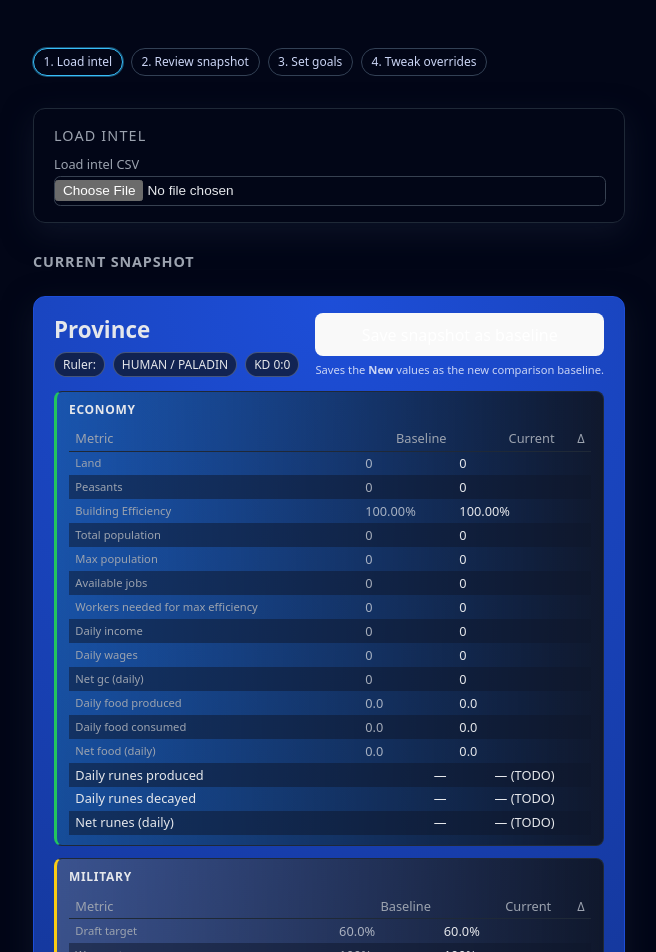
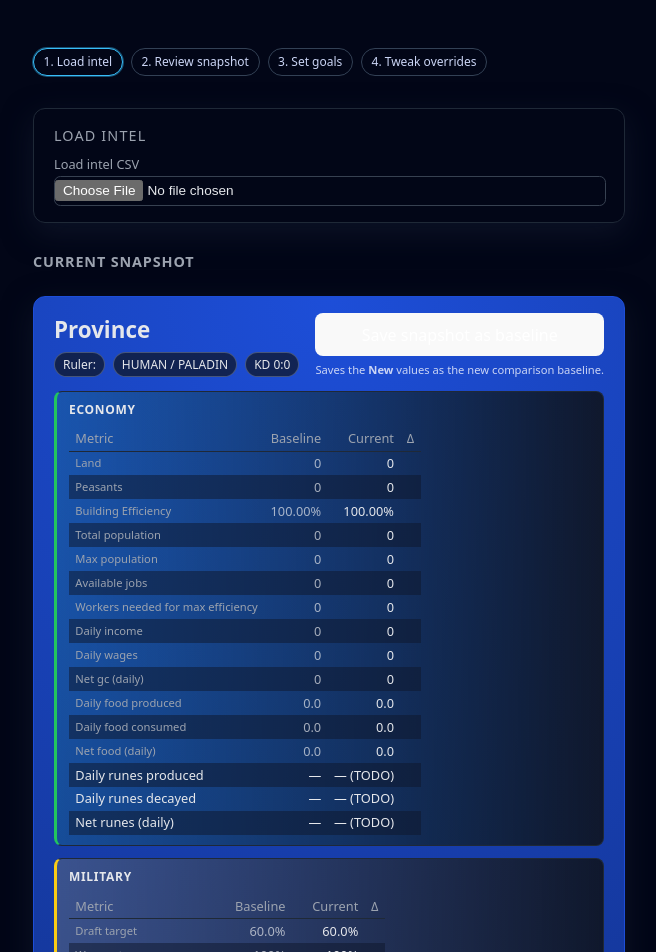
Before and after one commit to Kristoaster/utopia-province-sim, a React (Vite) app: page / in a window 1280 px wide. Shown: the top 952 px of the page, without its empty margins (311-967 px from the left). Built offline with nearby package versions, Linux system fonts and the light colour scheme.

Commit message:
WIP updating inputs and interface

```diff
--- a/src/App.css
+++ b/src/App.css
@@ -217,6 +217,24 @@ body {
 
 .buildings-table tbody tr:nth-child(even) {
     background: rgba(15, 23, 42, 0.5);
+}
+
+/* Make snapshot numeric columns right-aligned inside the tables */
+.buildings-table .snapshot-metric-value,
+.buildings-table .snapshot-metric-delta {
+    text-align: right;
+}
+
+/* Metric tables (Economy, Military, Networth) should size columns by content */
+.buildings-table.snapshot-metrics-table {
+    width: auto;        /* shrink to fit content instead of stretching to 100% */
+    table-layout: auto; /* let the browser size columns based on the widest cell */
+}
+
+/* Prevent wrapping so the widest value in each column defines the column width */
+.buildings-table.snapshot-metrics-table th,
+.buildings-table.snapshot-metrics-table td {
+    white-space: nowrap;
 }
 
 .buildings-input-grid {
--- a/src/App.tsx
+++ b/src/App.tsx
@@ -439,7 +439,7 @@ function App() {
                     <section className="snapshot-section snapshot-section--economy">
                         <h3 className="snapshot-section-title-small">Economy</h3>
 
-                        <table className="buildings-table">
+                        <table className="buildings-table snapshot-metrics-table">
                             <thead>
                             <tr>
                                 <th>Metric</th>
@@ -574,7 +574,7 @@ function App() {
                     <section className="snapshot-section snapshot-section--military">
                         <h3 className="snapshot-section-title-small">Military</h3>
 
-                        <table className="buildings-table">
+                        <table className="buildings-table snapshot-metrics-table">
                             <thead>
                             <tr>
                                 <th>Metric</th>
@@ -701,7 +701,7 @@ function App() {
                     {/* BUILDINGS / GROWTH */}
                     <section className="snapshot-section snapshot-section--buildings">
                         <h3 className="snapshot-section-title-small">Buildings</h3>
-                        <table className="buildings-table">
+                        <table className="buildings-table snapshot-metrics-table">
                             <thead>
                             <tr>
                                 <th>Building type</th>
@@ -819,7 +819,7 @@ function App() {
                     {/* NETWORTH BREAKDOWN (skeleton) */}
                     <section className="snapshot-section snapshot-section--net">
                         <h3 className="snapshot-section-title-small">Networth</h3>
-                        <table className="buildings-table">
+                        <table className="buildings-table snapshot-metrics-table">
                             <thead>
                             <tr>
                                 <th>Component</th>
```
